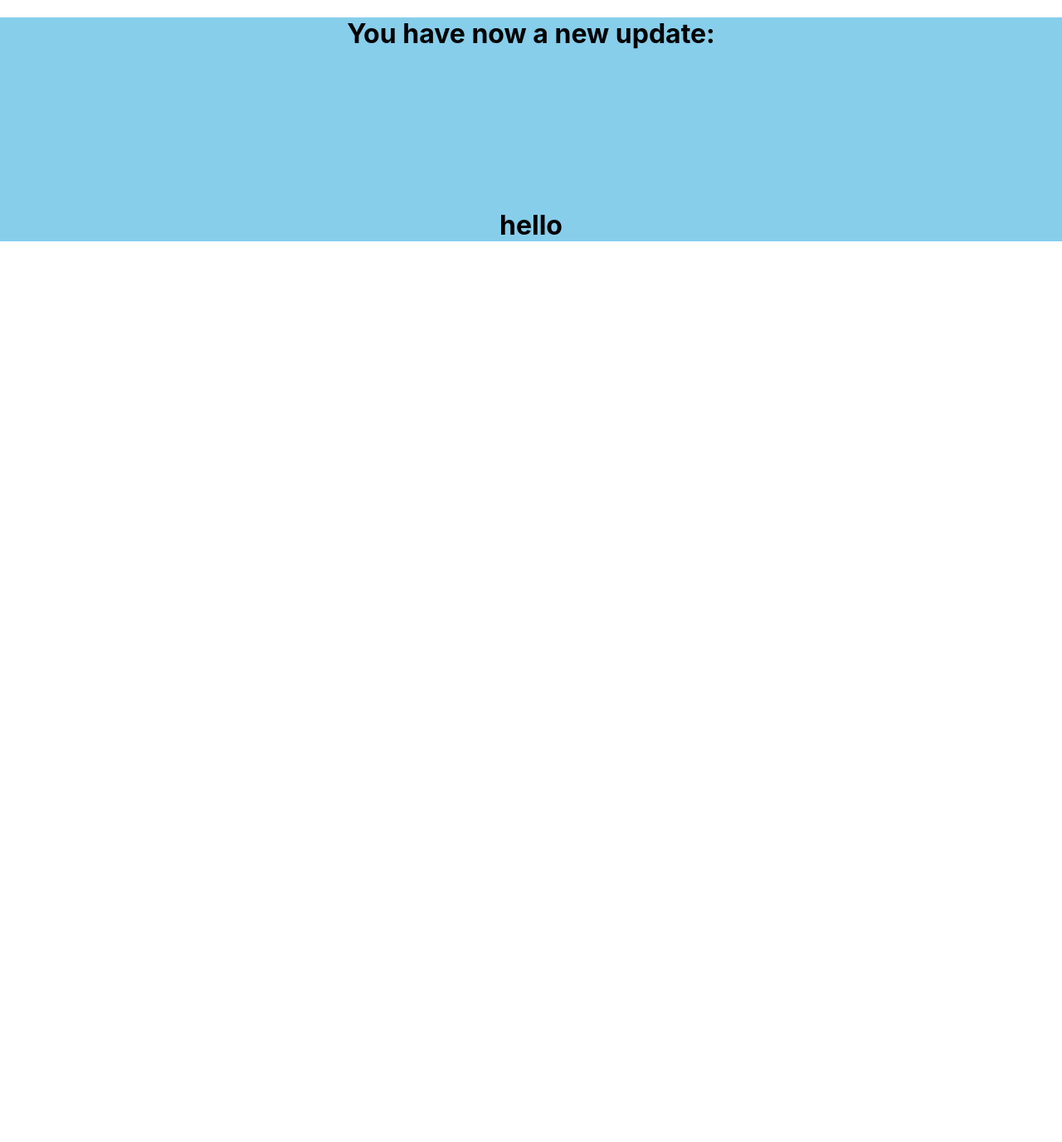
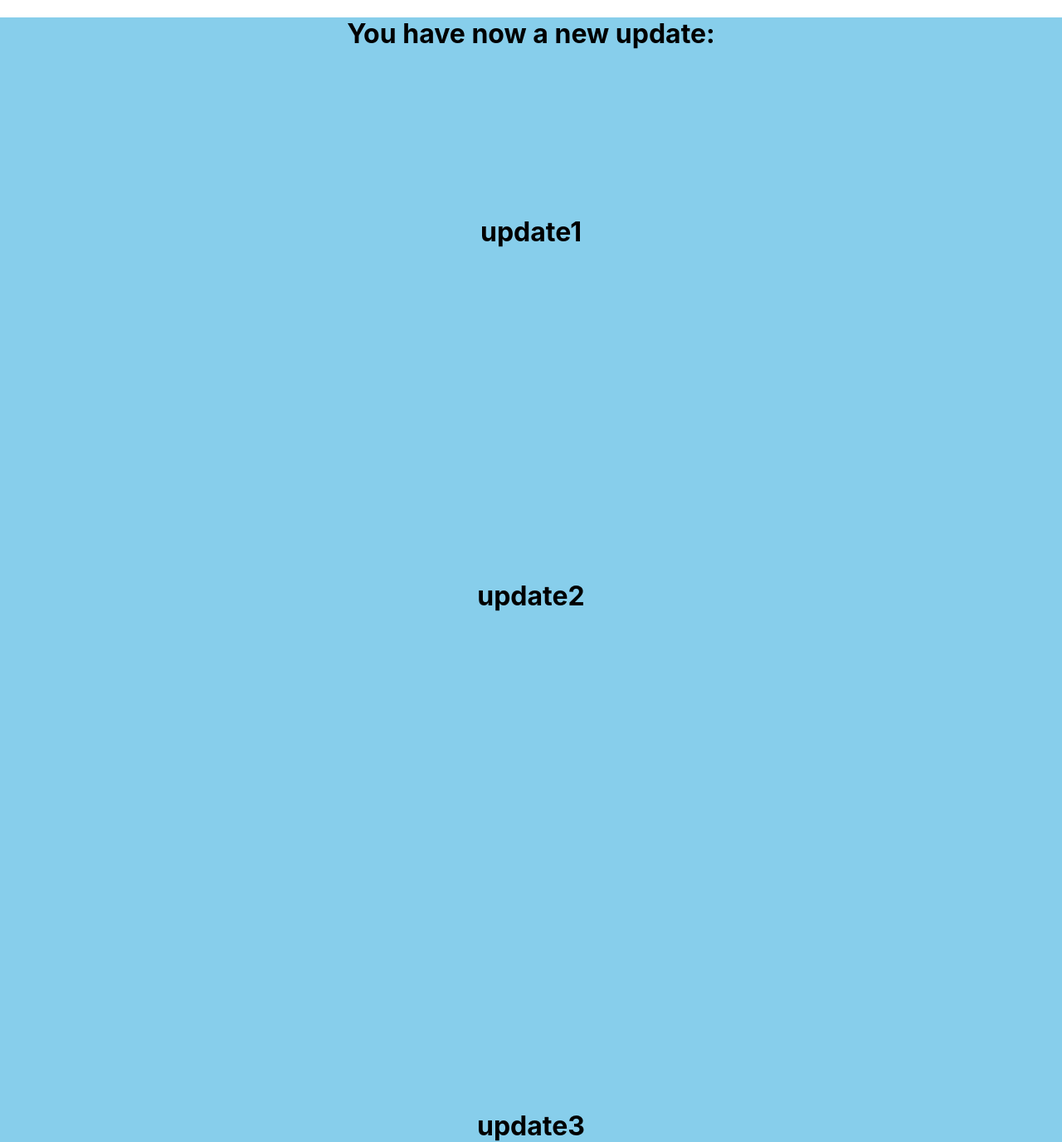
Before and after one commit to Dele-Oyelese/CareBridge, a React (Create React App) app in the folder frontend/: page /update in a window 1280 px wide. Shown: the whole page at 83% size. Before the commit the page ends 800 px from the top, so only its background shows below. Built offline with nearby package versions, Linux system fonts and the light colour scheme.

Commit message:
update 2

```diff
--- a/frontend/src/index.css
+++ b/frontend/src/index.css
@@ -1,3 +1,7 @@
+html {
+  height: 100%;
+}
+
 body {
   margin: 0;
   font-family: -apple-system, BlinkMacSystemFont, 'Segoe UI', 'Roboto', 'Oxygen',
@@ -5,6 +9,7 @@ body {
     sans-serif;
   -webkit-font-smoothing: antialiased;
   -moz-osx-font-smoothing: grayscale;
+  height: 100%;
 }
 
 code {
--- a/frontend/src/pages/update.js
+++ b/frontend/src/pages/update.js
@@ -5,8 +5,9 @@ export const Update = () => {
   return (
     <div class='container'>
       <h1 class='text'> You have now a new update: </h1>
-      <h1 class='text update1'> hello </h1>
-      <h1> </h1>
+      <h1 class='text update1'> update1 </h1>
+      <h1 class='text update2'> update2 </h1>
+      <h1 class='text update3'> update3 </h1>
     </div>
   );
 };
--- a/frontend/src/pages/update.scss
+++ b/frontend/src/pages/update.scss
@@ -7,13 +7,13 @@
 }
 
 .update1 {
-  margin-top: 15%;
+  margin-top: 200px;
 }
 
 .update2 {
-  margin-top: 30%;
+  margin-top: 400px;
 }
 
 .update3 {
-  margin-top: 45%;
+  margin-top: 600px;
 }
```
